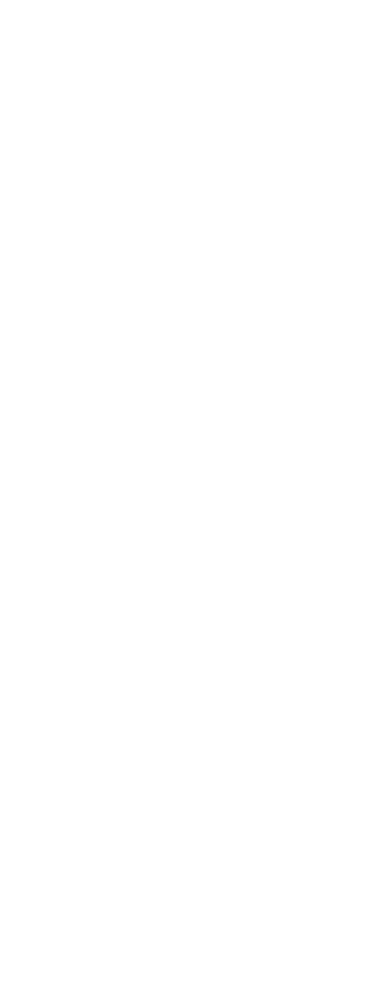
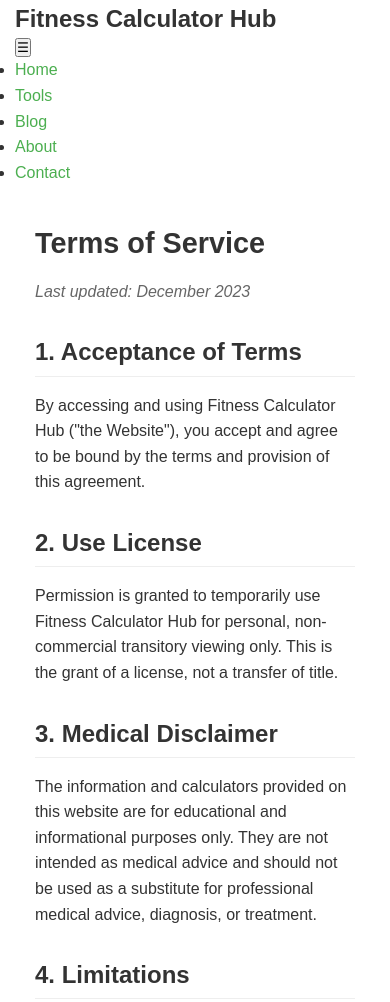
Before and after one commit to LainaIndustry/Fitness-Calc-Hub, a plain HTML site: page legal/terms.html in a window 390 px wide. Shown: the top 1002 px of the page. Before the commit the page ends 844 px from the top, so only its background shows below. Drawn offline with Linux system fonts and the light colour scheme.

Commit message:
Update terms.html

```diff
--- a/legal/terms.html
+++ b/legal/terms.html
@@ -3,12 +3,121 @@
 <head>
     <meta charset="UTF-8">
     <meta name="viewport" content="width=device-width, initial-scale=1.0">
-    <title>Terms of Service - Fitness-Calc-Hub</title>
-    <meta name="description" content="Terms of Service for Fitness-Calc-Hub. Please read these terms carefully before using our services.">
+    <title>Terms of Service - Fitness Calculator Hub</title>
+    <meta name="description" content="Read our Terms of Service to understand the rules and guidelines for using Fitness Calculator Hub.">
     <link rel="stylesheet" href="../css/style.css">
 </head>
 <body>
-    <!-- Header (same as other pages) -->
-    <!-- Content similar to privacy-policy.html but with terms content -->
+    <!-- Header -->
+    <header>
+        <div class="container header-container">
+            <div class="logo">
+                <a href="../index.html">Fitness Calculator Hub</a>
+            </div>
+            <button class="mobile-menu-btn">☰</button>
+            <nav class="nav-menu">
+                <ul>
+                    <li><a href="../index.html">Home</a></li>
+                    <li><a href="../tools/index.html">Tools</a></li>
+                    <li><a href="../blog.html">Blog</a></li>
+                    <li><a href="../about.html">About</a></li>
+                    <li><a href="contact.html">Contact</a></li>
+                </ul>
+            </nav>
+        </div>
+    </header>
+
+    <!-- Terms of Service Content -->
+    <section class="container">
+        <div class="calculator-container">
+            <h1>Terms of Service</h1>
+            <p class="last-updated">Last updated: December 2023</p>
+
+            <div class="terms-content">
+                <h2>1. Acceptance of Terms</h2>
+                <p>By accessing and using Fitness Calculator Hub ("the Website"), you accept and agree to be bound by the terms and provision of this agreement.</p>
+
+                <h2>2. Use License</h2>
+                <p>Permission is granted to temporarily use Fitness Calculator Hub for personal, non-commercial transitory viewing only. This is the grant of a license, not a transfer of title.</p>
+
+                <h2>3. Medical Disclaimer</h2>
+                <p>The information and calculators provided on this website are for educational and informational purposes only. They are not intended as medical advice and should not be used as a substitute for professional medical advice, diagnosis, or treatment.</p>
+
+                <h2>4. Limitations</h2>
+                <p>In no event shall Fitness Calculator Hub or its suppliers be liable for any damages (including, without limitation, damages for loss of data or profit, or due to business interruption) arising out of the use or inability to use the materials on Fitness Calculator Hub.</p>
+
+                <h2>5. Accuracy of Materials</h2>
+                <p>The materials appearing on Fitness Calculator Hub could include technical, typographical, or photographic errors. We do not warrant that any of the materials on its website are accurate, complete or current.</p>
+
+                <h2>6. Links</h2>
+                <p>Fitness Calculator Hub has not reviewed all of the sites linked to its website and is not responsible for the contents of any such linked site. The inclusion of any link does not imply endorsement by Fitness Calculator Hub of the site.</p>
+
+                <h2>7. Modifications</h2>
+                <p>Fitness Calculator Hub may revise these terms of service for its website at any time without notice. By using this website you are agreeing to be bound by the then current version of these terms of service.</p>
+
+                <h2>8. Governing Law</h2>
+                <p>These terms and conditions are governed by and construed in accordance with the laws and you irrevocably submit to the exclusive jurisdiction of the courts in that location.</p>
+
+                <h2>9. User Responsibilities</h2>
+                <p>You agree to use the Website only for lawful purposes and in a way that does not infringe the rights of, restrict or inhibit anyone else's use and enjoyment of the Website.</p>
+
+                <h2>10. Contact Information</h2>
+                <p>If you have any questions about these Terms of Service, please contact us through our <a href="contact.html">contact page</a>.</p>
+            </div>
+        </div>
+    </section>
+
+    <!-- Footer -->
+    <footer>
+        <div class="container">
+            <div class="footer-content">
+                <div class="footer-section">
+                    <h3>Fitness Calculator Hub</h3>
+                    <p>Your all-in-one solution for fitness calculations and health tracking.</p>
+                </div>
+                <div class="footer-section">
+                    <h3>Quick Links</h3>
+                    <ul>
+                        <li><a href="../index.html">Home</a></li>
+                        <li><a href="../tools/index.html">Tools</a></li>
+                        <li><a href="../blog.html">Blog</a></li>
+                        <li><a href="../about.html">About</a></li>
+                    </ul>
+                </div>
+                <div class="footer-section">
+                    <h3>Legal</h3>
+                    <ul>
+                        <li><a href="privacy-policy.html">Privacy Policy</a></li>
+                        <li><a href="terms.html">Terms of Service</a></li>
+                        <li><a href="disclaimer.html">Disclaimer</a></li>
+                        <li><a href="contact.html">Contact</a></li>
+                    </ul>
+                </div>
+            </div>
+            <div class="copyright">
+                <p>&copy; 2023 Fitness Calculator Hub. All rights reserved.</p>
+            </div>
+        </div>
+    </footer>
+
+    <script src="../js/main.js"></script>
+    <style>
+        .terms-content h2 {
+            color: #333;
+            margin: 2rem 0 1rem;
+            border-bottom: 1px solid #eee;
+            padding-bottom: 0.5rem;
+        }
+
+        .terms-content p {
+            margin-bottom: 1rem;
+        }
+
+        .last-updated {
+            color: #666;
+            font-style: italic;
+            margin-bottom: 2rem;
+        }
+    </style>
 </body>
 </html>
```
